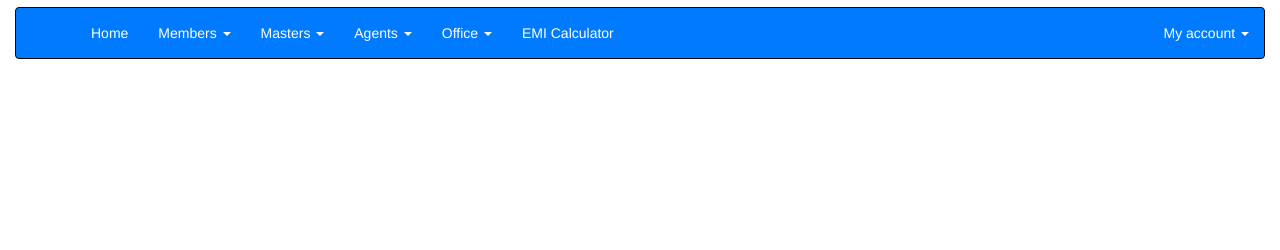
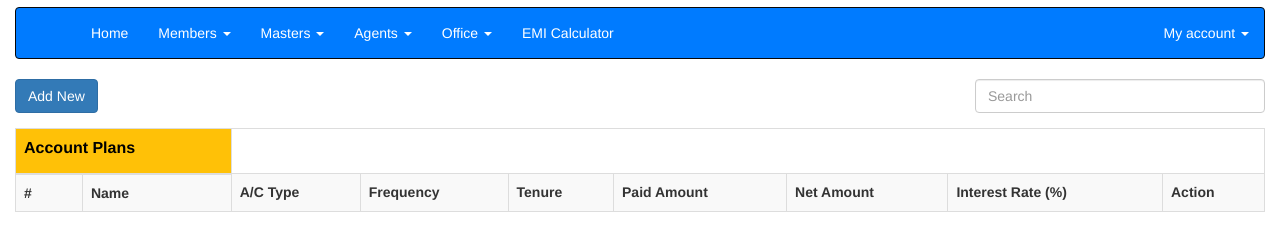
Before and after one commit to Mayur2594/CS, a website: page app/index.html at #!/AccountPlans in a window 1280 px wide. Shown: the part 56-306 px from the top of the page. Drawn offline with Linux system fonts and the light colour scheme.

Commit message:
add account plan module

```diff
--- a/app/angular/main.js
+++ b/app/angular/main.js
@@ -56,6 +56,10 @@ angular.module('CSApp', ['ngSanitize','ngRoute','ngResource']).config(function($
         templateUrl : "public/AccountTypes.html",
 		controller:"OfficeController"
     })
+	.when("/AccountPlans", {
+        templateUrl : "public/AccountPlans.html",
+		controller:"OfficeController"
+    })
 	.when("/TermsNConditions", {
         templateUrl : "public/TermsNConditions.html",
 		controller:"OfficeController"
--- /dev/null
+++ b/app/public/AccountPlans.html
@@ -0,0 +1,33 @@
+<div class="container-fluid" ng-controller="OfficeController">
+	<div class="row">
+		<div class="col-md-2 col-sm-3 col-xs-3"><button class="btn btn-primary">Add New</button></div>
+		<div class="col-md-3 col-sm-9 col-xs-9 pull-right">
+			<div class="form-group">
+				<input type="text" class="form-control" placeholder="Search">
+			</div>
+		</div>
+	</div>
+
+		<div class="table-responsive">
+			<table class="table table-bordered table-striped">
+				<thead>
+					<tr>
+						<td class="bg-warning pageheading" colspan="2">
+							<label class="label-controller ">Account Plans</label>
+						</td>
+					</tr>
+				</thead>
+				<tr>
+					<th>#</th>
+					<th>Name</th>
+					<th>A/C Type</th>
+					<th>Frequency</th>
+					<th>Tenure</th>
+					<th>Paid Amount</th>
+					<th>Net Amount</th>
+					<th>Interest Rate (%)</th>
+					<th>Action</th>
+				</tr>
+			</table>
+		</div>
+</div>
--- a/app/public/mainMenu.html
+++ b/app/public/mainMenu.html
@@ -62,6 +62,7 @@
 				  <li><a href="#!EmployeeDetails">Employee`s/User`s Details</a></li>
 				  <li><a href="#!BranchsDetails">Branches</a></li>
 				  <li><a href="#!AccountTypes">Account Types</a></li>
+				  <li><a href="#!AccountPlans">Account Plans</a></li>
 				  <li><a href="#!TermsNConditions">Terms & Conditions</a></li>
 				</ul>
 			</li>
```
